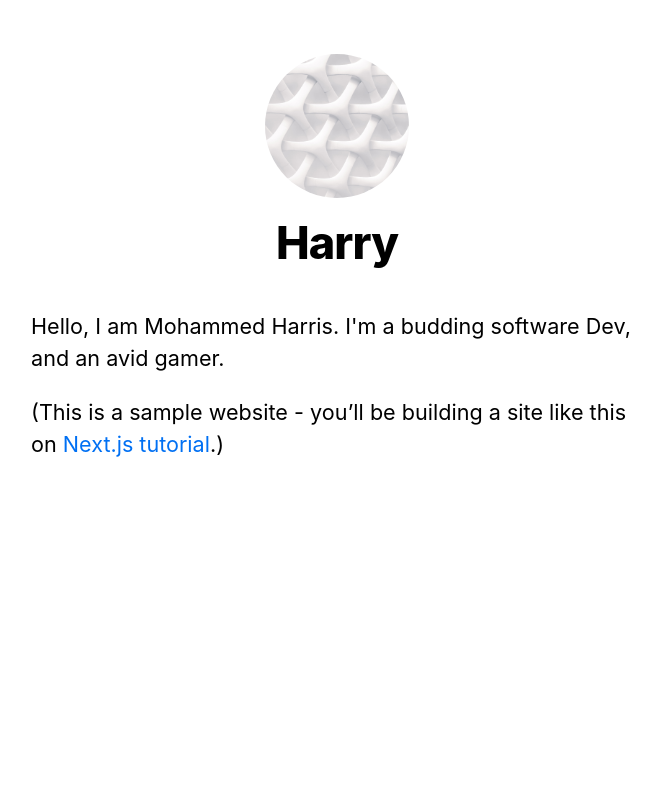
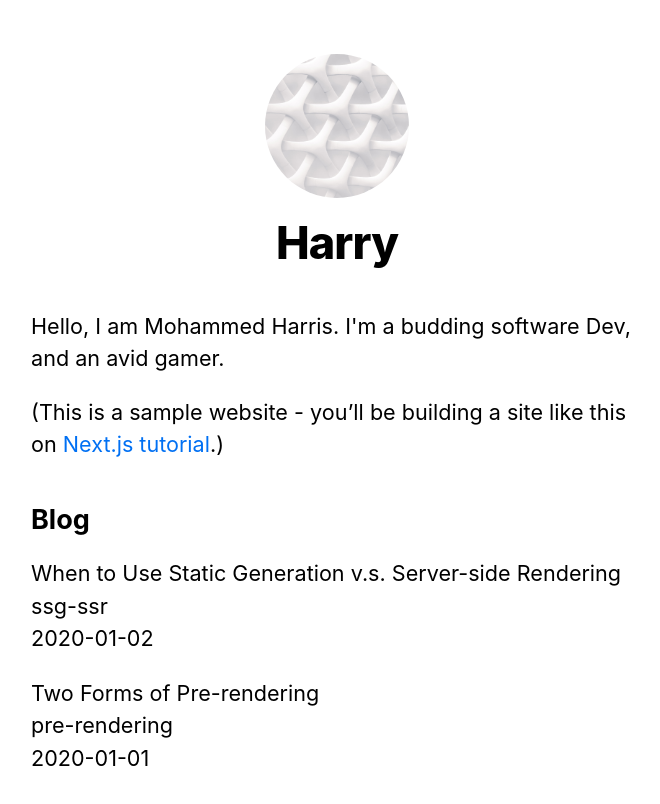
Before and after one commit to mxharryx/nextjs-blog, a Next.js app: page / in a window 1280 px wide. Shown: the top 804 px of the page, without its empty margins (303-963 px from the left). Built offline with nearby package versions, Linux system fonts and the light colour scheme.

Commit message:
implement getStaticProps

```diff
--- a/pages/index.js
+++ b/pages/index.js
@@ -1,8 +1,18 @@
 import Head from 'next/head';
 import Layout, { siteTitle } from '../components/layout';
 import utilStyles from '../styles/utils.module.css';
+import { getSortedPostsData } from '../lib/posts';
 
-export default function Home() {
+export async function getStaticProps(){
+  const allPostsData = await getSortedPostsData();
+  return{
+    props:{
+      allPostsData,
+    },
+  };
+}
+
+export default function Home({allPostsData}) {
   return (
     <Layout home>
       <Head>
@@ -16,6 +26,22 @@ export default function Home() {
           <a href="https://nextjs.org/learn">Next.js tutorial</a>.)
         </p>
       </section>
+
+      <section className={`${utilStyles.headingMd} ${utilStyles.padding1px}`}>
+        <h2 className={utilStyles.headingLg}>Blog</h2>
+        <ul className={utilStyles.list}>
+          {allPostsData.map(({ id, date, title }) => (
+            <li className={utilStyles.listItem} key={id}>
+              {title}
+              <br />
+              {id}
+              <br />
+              {date}
+            </li>
+          ))}
+        </ul>
+      </section>
+
     </Layout>
   );
 }
```
